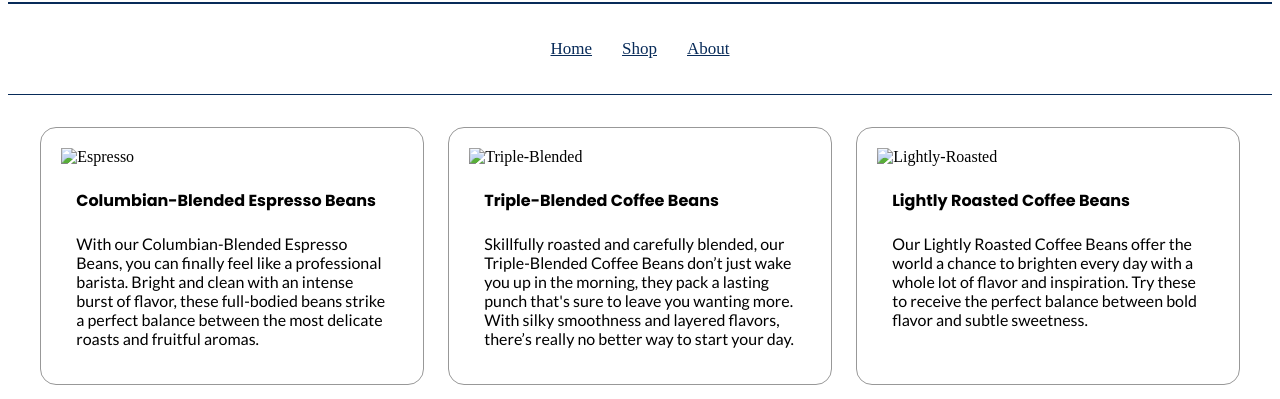
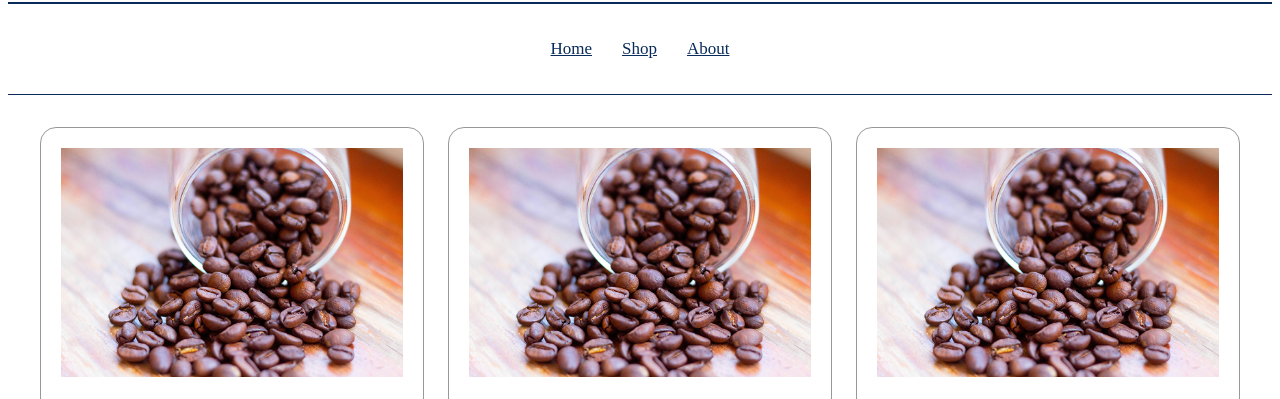
Before and after one commit to arielcasta/GulpRoast, a plain HTML site: page products.html in a window 1280 px wide. Shown: the part 350-749 px from the top of the page. Drawn offline with Linux system fonts and the light colour scheme; the site is published under a folder, as on GitHub Pages, so addresses that start at the root find nothing.

Commit message:
./images

```diff
--- a/products.html
+++ b/products.html
@@ -46,7 +46,7 @@
 <div class="product-wall ">
 
     <div class="product-card">
-        <img src="/images/gulp-coffee-beans.jpg" alt="Espresso" width="100%">
+        <img src="./images/gulp-coffee-beans.jpg" alt="Espresso" width="100%">
 
         <div class = "product-info">
             <h4 class="poppins-bold">Columbian-Blended Espresso Beans</h4>
@@ -56,7 +56,7 @@
     </div>
 
     <div class="product-card">
-        <img src="/images/gulp-coffee-beans.jpg" alt="Triple-Blended" width="100%">
+        <img src="./images/gulp-coffee-beans.jpg" alt="Triple-Blended" width="100%">
 
         <div class = "product-info">
             <h4 class="poppins-bold">Triple-Blended Coffee Beans</h4>
@@ -66,7 +66,7 @@
     </div>
 
     <div class="product-card">
-        <img src="/images/gulp-coffee-beans.jpg" alt="Lightly-Roasted" width="100%">
+        <img src="./images/gulp-coffee-beans.jpg" alt="Lightly-Roasted" width="100%">
 
         <div class = "product-info">
             <h4 class="poppins-bold">Lightly Roasted Coffee Beans</h4>
```
